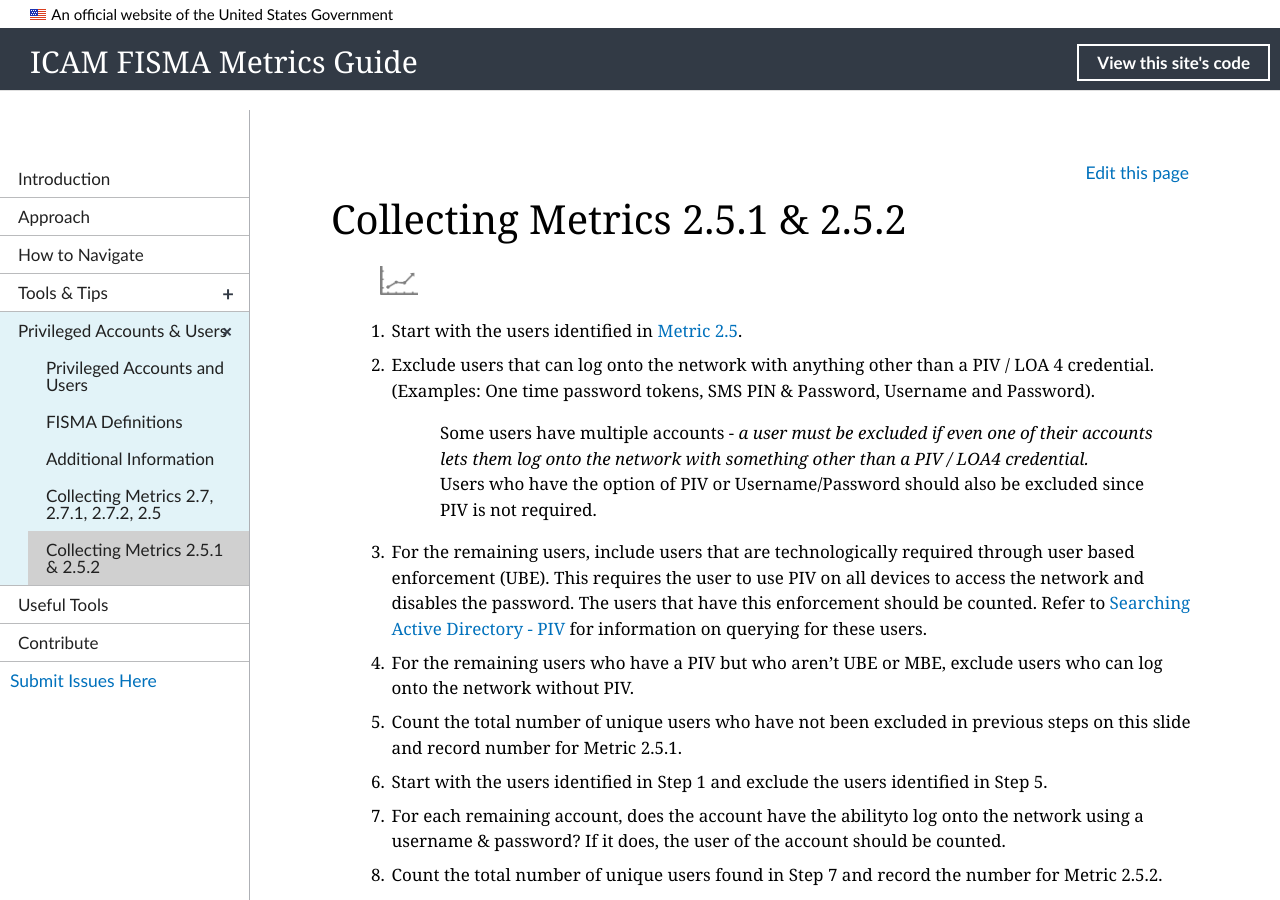
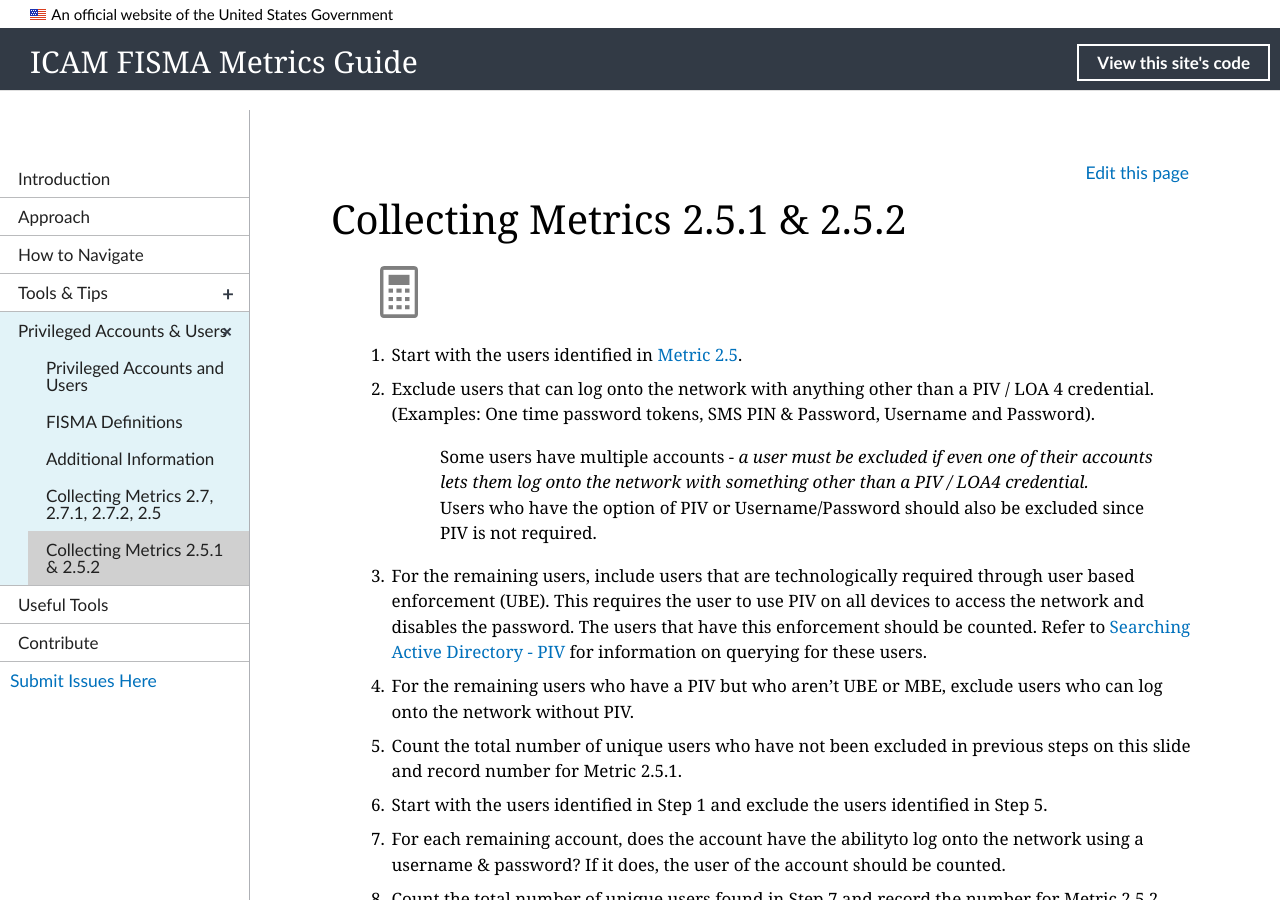
Before and after one commit to GSA/icam-fisma, a Jekyll site: the page built from _priv-mgmt/14_collection-251-252.md, in a window 1280 px wide and 900 px high. Built offline with Jekyll 4.4.1, drawn with Linux system fonts in a browser that asks for light colours; nearby versions of some CDN libraries.

Commit message:
Update 14_collection-251-252.md

```diff
--- a/_priv-mgmt/14_collection-251-252.md
+++ b/_priv-mgmt/14_collection-251-252.md
@@ -4,7 +4,7 @@ title: Collecting Metrics 2.5.1 & 2.5.2
 permalink: priv-mgmt/collection-251-252
 collection: priv-mgmt
 ---
->![Chart logo](../img/graph.png){:style="width:5%;"}
+>![Calculator logo](../img/calc.png){:style="width:5%;"}
 
 1. Start with the users identified in [Metric 2.5](collection-25-27).
 2. Exclude users that can log onto the network with anything other than a PIV / LOA 4 credential. (Examples: One time password tokens, SMS PIN & Password, Username and Password).
```
